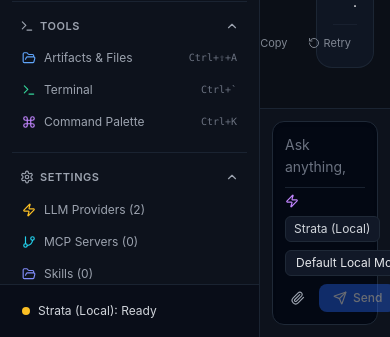
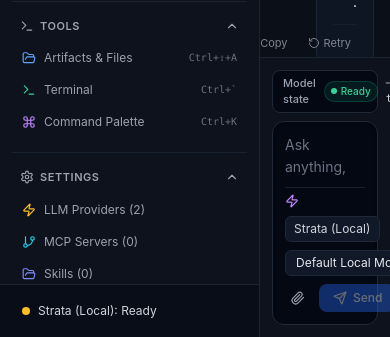
Before and after one commit to Zloduh/Supergravity, a React (Vite) app: page / in a window 390 px wide. Shown: the part 507-844 px from the top of the page. Built offline with nearby package versions, Linux system fonts and the light colour scheme.

Commit message:
Switch composer gauges to compact bar when chat column narrows

```diff
--- a/src/components/MainContent.tsx
+++ b/src/components/MainContent.tsx
@@ -1,4 +1,4 @@
-import { useState, useRef, useMemo } from 'react';
+import { useState, useRef, useMemo, useEffect } from 'react';
 import {
   useConversationStore,
   type ConversationMessage,
@@ -434,6 +434,22 @@ export function MainContent() {
   const [copiedMsgId, setCopiedMsgId] = useState<string | null>(null);
   const textareaRef = useRef<HTMLTextAreaElement>(null);
   const fileInputRef = useRef<HTMLInputElement>(null);
+  const composerRowRef = useRef<HTMLDivElement>(null);
+  const [showSideGauges, setShowSideGauges] = useState(true);
+
+  useEffect(() => {
+    const el = composerRowRef.current;
+    if (!el || typeof ResizeObserver === 'undefined') return;
+    const update = () => setShowSideGauges(el.getBoundingClientRect().width >= 740);
+    update();
+    const ro = new ResizeObserver((entries) => {
+      for (const entry of entries) {
+        setShowSideGauges(entry.contentRect.width >= 740);
+      }
+    });
+    ro.observe(el);
+    return () => ro.disconnect();
+  }, []);
 
   const { containerRef, bottomRef, showScrollButton, scrollToBottom, handleScroll } =
     useAutoScroll([
@@ -1123,7 +1139,7 @@ export function MainContent() {
       )}
 
       {/* Composer Input Area */}
-      <div className="border-t border-gray-800/80 bg-[#0d121c] p-3 sm:p-4">
+      <div ref={composerRowRef} className="border-t border-gray-800/80 bg-[#0d121c] p-3 sm:p-4">
         {(() => {
           const msgChars = (activeConversation?.messages || []).reduce((acc, m) => {
             const tcChars = (m.tool_calls || []).reduce((tAcc, c) => tAcc + JSON.stringify(c).length, 0);
@@ -1170,11 +1186,41 @@ export function MainContent() {
                   : { label: 'Ready', cls: 'bg-emerald-500/10 text-emerald-400 border-emerald-500/25', dot: 'bg-emerald-400', bar: 'bg-emerald-500/50' };
 
           return (
-            <div className="flex items-stretch justify-center gap-3 max-w-[1440px] mx-auto">
+            <div className="space-y-2 max-w-[1440px] mx-auto">
+              {!showSideGauges && (
+                <div className="flex items-center justify-between gap-2 px-2.5 py-1 rounded-lg bg-gray-950/90 border border-gray-800 text-[11px]">
+                  <div className="flex items-center gap-2">
+                    <span className="text-gray-400 font-medium">Model state</span>
+                    <span
+                      className={cn(
+                        'inline-flex items-center gap-1 px-1.5 py-0.5 rounded-full text-[10px] font-medium border',
+                        stateBadge.cls
+                      )}
+                    >
+                      <span className={cn('w-1.5 h-1.5 rounded-full', stateBadge.dot)} />
+                      {stateBadge.label}
+                    </span>
+                    <span className="font-mono text-gray-300">
+                      {telemetry.tokensPerSec > 0 ? `${telemetry.tokensPerSec.toFixed(1)} tok/s` : '— tok/s'}
+                    </span>
+                  </div>
+                  <div className="flex items-center gap-1.5 font-mono text-gray-300">
+                    <span className="text-gray-400">Context fill</span>
+                    <span style={{ color: ctxColor }} className="font-semibold">
+                      {ctxPct}%
+                    </span>
+                    <span className="text-gray-500">
+                      ({formatK(ctxTokens)}/{formatLimitK(ctxLimit)})
+                    </span>
+                  </div>
+                </div>
+              )}
+              <div className="flex items-stretch justify-center gap-3">
               {/* Left: Model State & Token Speed Card */}
+              {showSideGauges && (
               <div
                 aria-label="Model state and speed"
-                className="hidden xl:flex flex-col justify-between w-52 flex-shrink-0 rounded-xl bg-gray-950/90 border border-gray-800 p-3"
+                className="flex flex-col justify-between w-48 flex-shrink-0 rounded-xl bg-gray-950/90 border border-gray-800 p-3"
               >
                 <div className="flex items-center justify-between gap-2">
                   <span className="text-[11px] font-semibold text-gray-200">Model state</span>
@@ -1208,6 +1254,7 @@ export function MainContent() {
                   </div>
                 </div>
               </div>
+              )}
 
               {/* Center: Composer */}
               <div className="flex-1 min-w-0 max-w-4xl relative">
@@ -1464,9 +1511,10 @@ export function MainContent() {
               </div>
 
               {/* Right: Context Fill Circular Gauge Card */}
+              {showSideGauges && (
               <div
                 aria-label="Context fill gauge"
-                className="hidden xl:flex flex-col items-center justify-between w-40 flex-shrink-0 rounded-xl bg-gray-950/90 border border-gray-800 p-2.5"
+                className="flex flex-col items-center justify-between w-36 flex-shrink-0 rounded-xl bg-gray-950/90 border border-gray-800 p-2.5"
               >
                 <span className="text-[11px] font-semibold text-gray-200 self-start">
                   Context fill
@@ -1503,6 +1551,8 @@ export function MainContent() {
                   {formatK(ctxTokens)} / {formatLimitK(ctxLimit)}
                 </span>
               </div>
+              )}
+              </div>
             </div>
           );
         })()}
```
Also changed, not shown: 1 other file (tests, documents, lock files or other folders).
